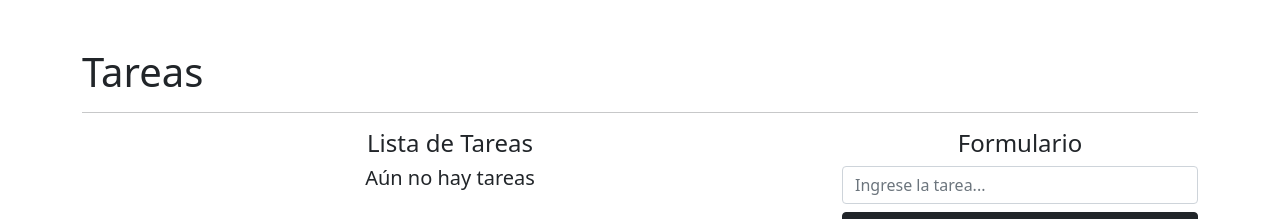
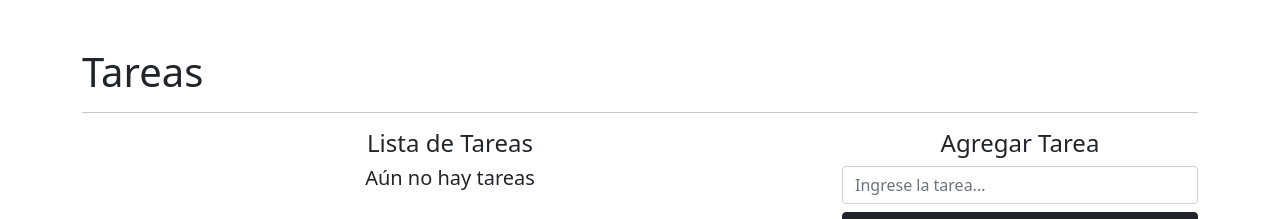
Before and after one commit to atehortua1907/React_ReactNative_Tuto64_2021-I_Zulu, a React (Create React App) app in the folder 2-React(ProyectoTareas)/tareas_crud/: page / in a window 1280 px wide. Shown: the top 219 px of the page. Built offline with nearby package versions, Linux system fonts and the light colour scheme.

Commit message:
Video 17 - Editar una tarea

```diff
--- a/2-React(ProyectoTareas)/tareas_crud/src/App.js
+++ b/2-React(ProyectoTareas)/tareas_crud/src/App.js
@@ -5,6 +5,9 @@ import shortid from 'shortid';
 function App() {
   const [task, setTask] = useState(null);
   const [tasks, setTasks] = useState([]);
+  const [editMode, setEditMode] = useState(false);
+  const [id, setId] = useState("");
+
   const addTask = (e) =>{
     e.preventDefault();
     if(isEmpty(task)){
@@ -19,9 +22,28 @@ function App() {
     setTask("");
   }
 
+  const saveTask = (e) =>{
+    e.preventDefault();
+    if(isEmpty(task)){
+      console.log("Task Empty");
+      return;
+    }
+    const editedTasks = tasks.map(item => item.id == id ? {id, name:task} : item);
+    setTasks(editedTasks);
+    setEditMode(false);
+    setTask("");
+    setId("");
+  }
+
   const deleteTask = (id) => {
     const filteredTask = tasks.filter(task => task.id !== id);
     setTasks(filteredTask);
+  };
+
+  const editTask = (taskEdited) => {
+    setTask(taskEdited.name);
+    setEditMode(true);
+    setId(taskEdited.id);
   };
 
   return (
@@ -48,6 +70,7 @@ function App() {
                       </button>
                       <button
                         className="btn btn-warning btn-sm float-end"
+                        onClick={()=>editTask(task)}
                       >
                         Editar
                       </button>
@@ -62,8 +85,10 @@ function App() {
 
         </div>
         <div className="col-4">
-          <h4 className="text-center">Formulario</h4>
-          <form onSubmit={addTask}>
+          <h4 className="text-center">
+            {editMode ? "Modificar Tarea" : "Agregar Tarea"}
+          </h4>
+          <form onSubmit={editMode ? saveTask : addTask}>
             <input
               type="text"
               className="form-control mb-2"
@@ -71,7 +96,10 @@ function App() {
               onChange={(text) => setTask(text.target.value)}
               value={task}
             />
-            <button className="btn btn-dark w-100" type="submit">Agregar</button>
+            <button
+              className={editMode ? "btn btn-warning w-100" : "btn btn-dark w-100"} type="submit">
+              {editMode ? "Guardar" : "Agregar"}
+            </button>
           </form>
         </div>
       </div>
```
